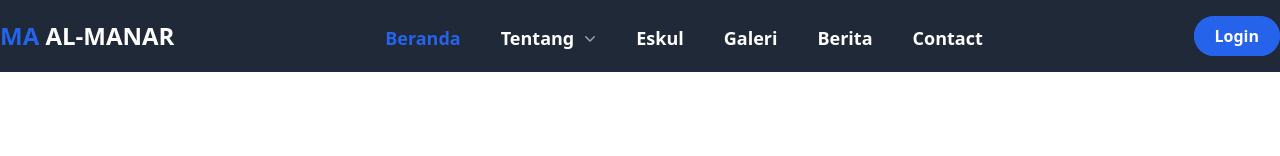
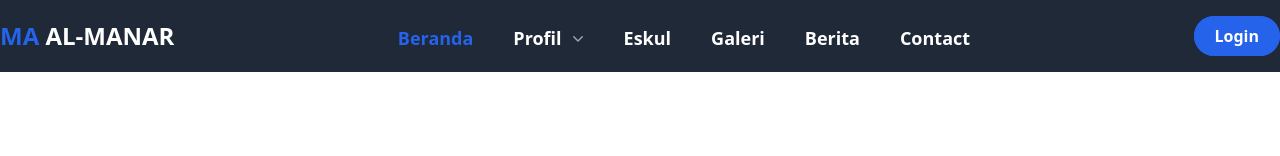
Before and after one commit to NgodingSeru25/MA-Al-manar, a plain HTML site: page src/visi-misi.html in a window 1280 px wide. Shown: the top 156 px of the page. Drawn offline with Linux system fonts and the light colour scheme.

Commit message:
Update visi-misi.html

```diff
--- a/src/visi-misi.html
+++ b/src/visi-misi.html
@@ -36,7 +36,7 @@
                                 class="inline-flex items-center justify-center gap-x-1.5 text-lg font-semibold text-white hover:text-blue-600"
                                 aria-expanded="false"
                                 aria-haspopup="true">
-                                Tentang
+                                Profil
                                 <svg
                                     class="-mr-1 h-5 w-5 text-gray-400"
                                     viewBox="0 0 20 20"
```
